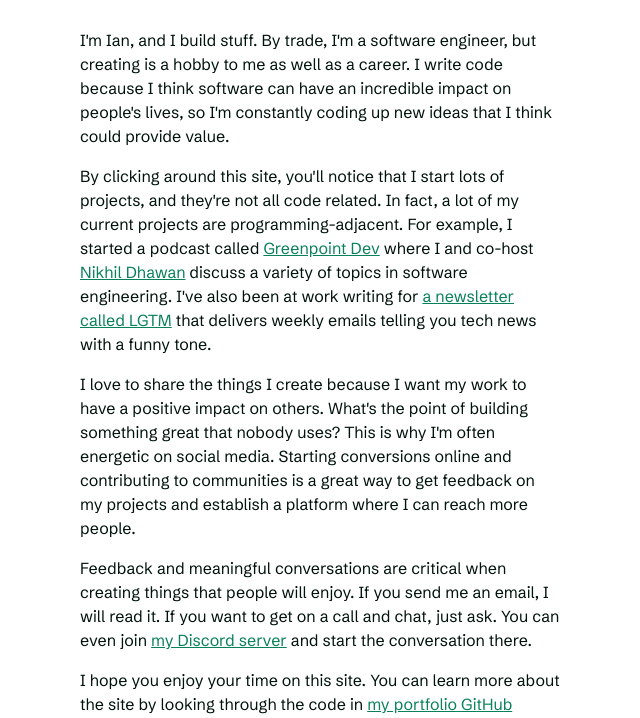
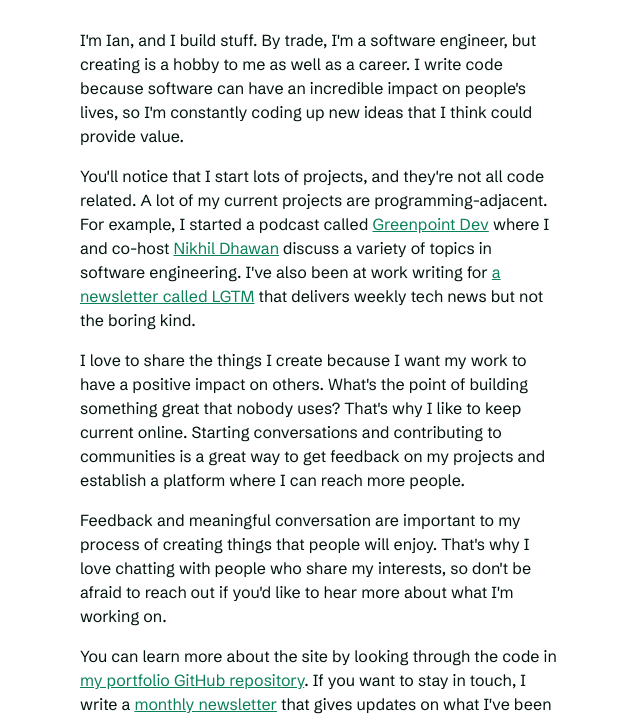
Before and after one commit to iankranz/ians-portfolio, a plain HTML site: page about.html in a window 1280 px wide. Shown: the part 234-952 px from the top of the page, without its empty margins (320-960 px from the left). Drawn offline with Linux system fonts and the light colour scheme.

Commit message:
feat: revised about me content

```diff
--- a/about.html
+++ b/about.html
@@ -6,15 +6,19 @@
     <meta http-equiv="X-UA-Compatible" content="ie=edge" />
     <title>About - Ian Kranz</title>
     <link rel="stylesheet" href="style.css" />
-    <link rel="preconnect" href="https://fonts.googleapis.com">
-    <link rel="preconnect" href="https://fonts.gstatic.com" crossorigin>
-    <link href="https://fonts.googleapis.com/css2?family=Schibsted+Grotesk:ital,wght@0,400;0,700;0,900;1,400;1,700;1,900&display=swap" rel="stylesheet">
+    <link rel="preconnect" href="https://fonts.googleapis.com" />
+    <link rel="preconnect" href="https://fonts.gstatic.com" crossorigin />
+    <link
+      href="https://fonts.googleapis.com/css2?family=Schibsted+Grotesk:ital,wght@0,400;0,700;0,900;1,400;1,700;1,900&display=swap"
+      rel="stylesheet"
+    />
   </head>
   <body>
     <nav>
       <a href="index.html">
         <img alt="I icon" class="logo" src="img/ian-logo.png" />
-      </a>      <span class="my-name">Ian Kranz</span>
+      </a>
+      <span class="my-name">Ian Kranz</span>
       <span>Software Engineer</span>
       <ul class="nav-option-list">
         <a href="index.html"><li class="nav-option">Home</li></a>
@@ -34,16 +38,15 @@
       <h1>About Ian</h1>
       <p>
         I'm Ian, and I build stuff. By trade, I'm a software engineer, but
-        creating is a hobby to me as well as a career. I write code because I
-        think software can have an incredible impact on people's lives, so I'm
+        creating is a hobby to me as well as a career. I write code because
+        software can have an incredible impact on people's lives, so I'm
         constantly coding up new ideas that I think could provide value.
       </p>
 
       <p>
-        By clicking around this site, you'll notice that I start lots of
-        projects, and they're not all code related. In fact, a lot of my current
-        projects are programming-adjacent. For example, I started a podcast
-        called
+        You'll notice that I start lots of projects, and they're not all code
+        related. A lot of my current projects are programming-adjacent. For
+        example, I started a podcast called
         <a
           href="https://www.youtube.com/channel/UCxT9KWCmrCJYW_OHKATmp9A"
           target="_blank"
@@ -56,40 +59,35 @@
         <a href="https://lgtm.beehiiv.com/" target="_blank"
           >a newsletter called LGTM</a
         >
-        that delivers weekly emails telling you tech news with a funny tone.
+        that delivers weekly tech news but not the boring kind.
       </p>
 
       <p>
         I love to share the things I create because I want my work to have a
         positive impact on others. What's the point of building something great
-        that nobody uses? This is why I'm often energetic on social media.
-        Starting conversions online and contributing to communities is a great
-        way to get feedback on my projects and establish a platform where I can
-        reach more people.
+        that nobody uses? That's why I like to keep current online. Starting
+        conversations and contributing to communities is a great way to get
+        feedback on my projects and establish a platform where I can reach more
+        people.
       </p>
 
       <p>
-        Feedback and meaningful conversations are critical when creating things
-        that people will enjoy. If you send me an email, I will read it. If you
-        want to get on a call and chat, just ask. You can even join
-        <a href="https://discord.gg/cuqpTfjntW" target="_blank"
-          >my Discord server</a
-        >
-        and start the conversation there.
+        Feedback and meaningful conversation are important to my process of
+        creating things that people will enjoy. That's why I love chatting with
+        people who share my interests, so don't be afraid to reach out if you'd
+        like to hear more about what I'm working on.
       </p>
 
       <p>
-        I hope you enjoy your time on this site. You can learn more about the
-        site by looking through the code in
+        You can learn more about the site by looking through the code in
         <a href="https://github.com/iankranz/ians-portfolio" target="_blank"
           >my portfolio GitHub repository</a
         >. If you want to stay in touch, I write a
         <a href="https://iankranz.substack.com/" target="_blank"
           >monthly newsletter</a
         >
-        that gives updates on what I've been working on. I highly recommend
-        subscribing for a quick and interesting read every month. In any event,
-        thank you for the visit, and I hope you have a pleasant day.
+        that gives updates on what I've been up to. Subscribe for a quick and
+        interesting read every month. Anyways, I hope you enjoy my site!
       </p>
     </main>
     <footer>
```
